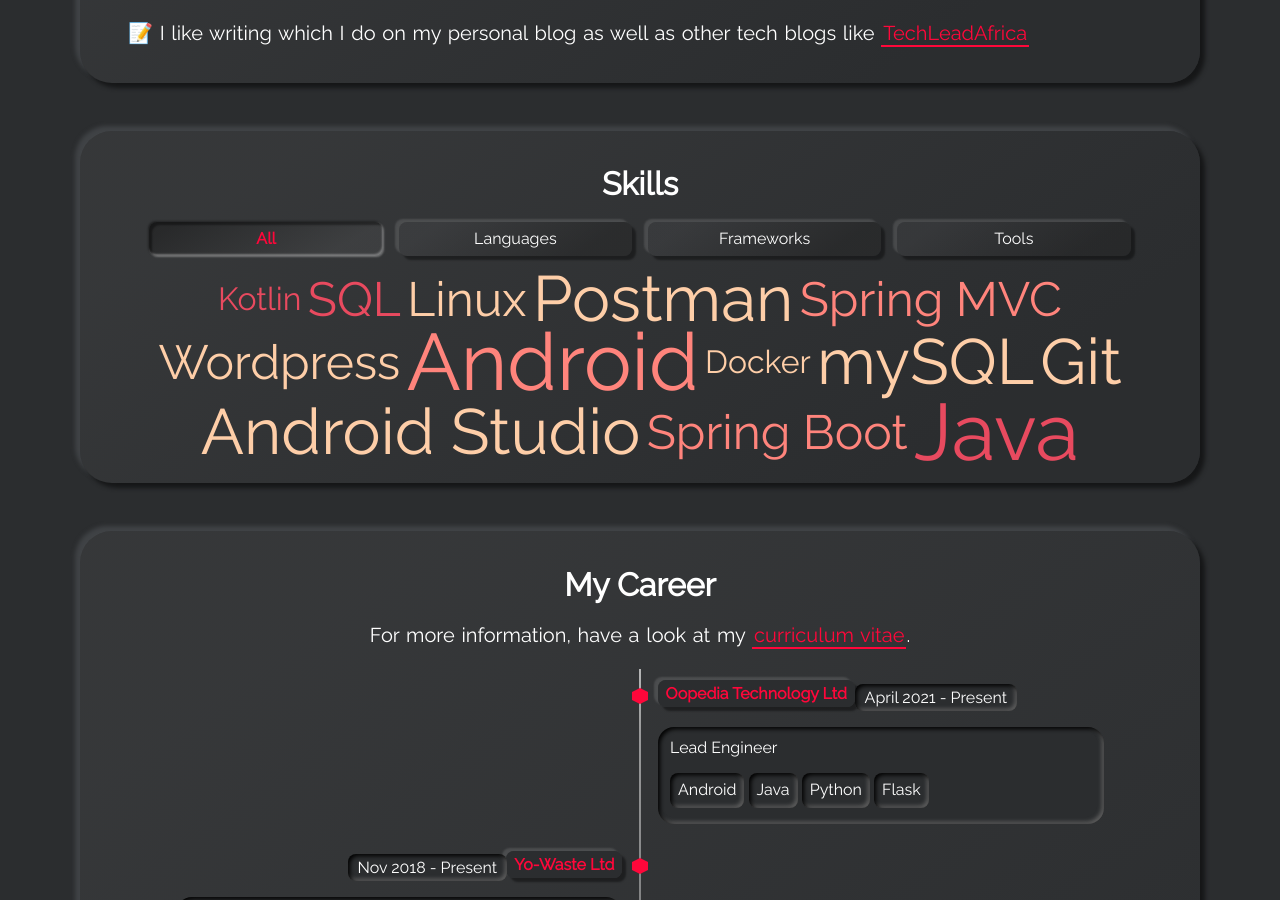
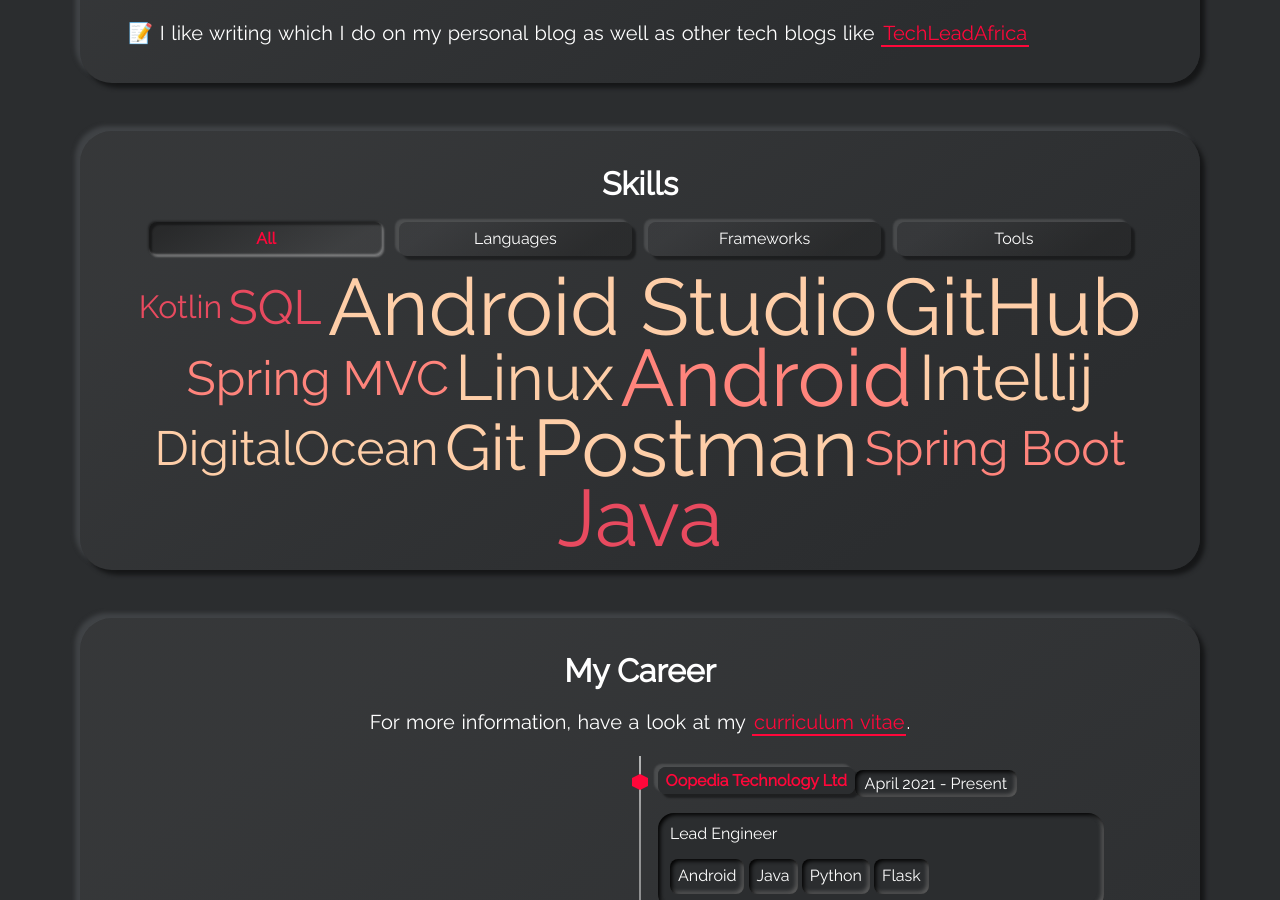
Before and after one commit to giddy-mpungu/giddy-mpungu.github.io, a Jekyll site: the page built from index.html, in a window 1280 px wide and 900 px high, scrolled down 1329 px. Built offline with Jekyll 4.4.1, drawn with Linux system fonts in a browser that asks for light colours.

Commit message:
Update skills-tools.yml

```diff
--- a/_data/skills-tools.yml
+++ b/_data/skills-tools.yml
@@ -8,20 +8,20 @@
 - name: Git
   weight: 4
 
-- name: Docker
-  weight: 2
-
-- name: Wordpress
-  weight: 3
+- name: Intellij
+  weight: 4
 
 - name: Linux
-  weight: 3
+  weight: 4
 
 - name: Android Studio
-  weight: 4
+  weight: 5
 
 - name: Postman
-  weight: 4
+  weight: 5
 
-- name: mySQL
-  weight: 4
+- name: GitHub
+  weight: 5
+
+- name: DigitalOcean
+  weight: 3
```
